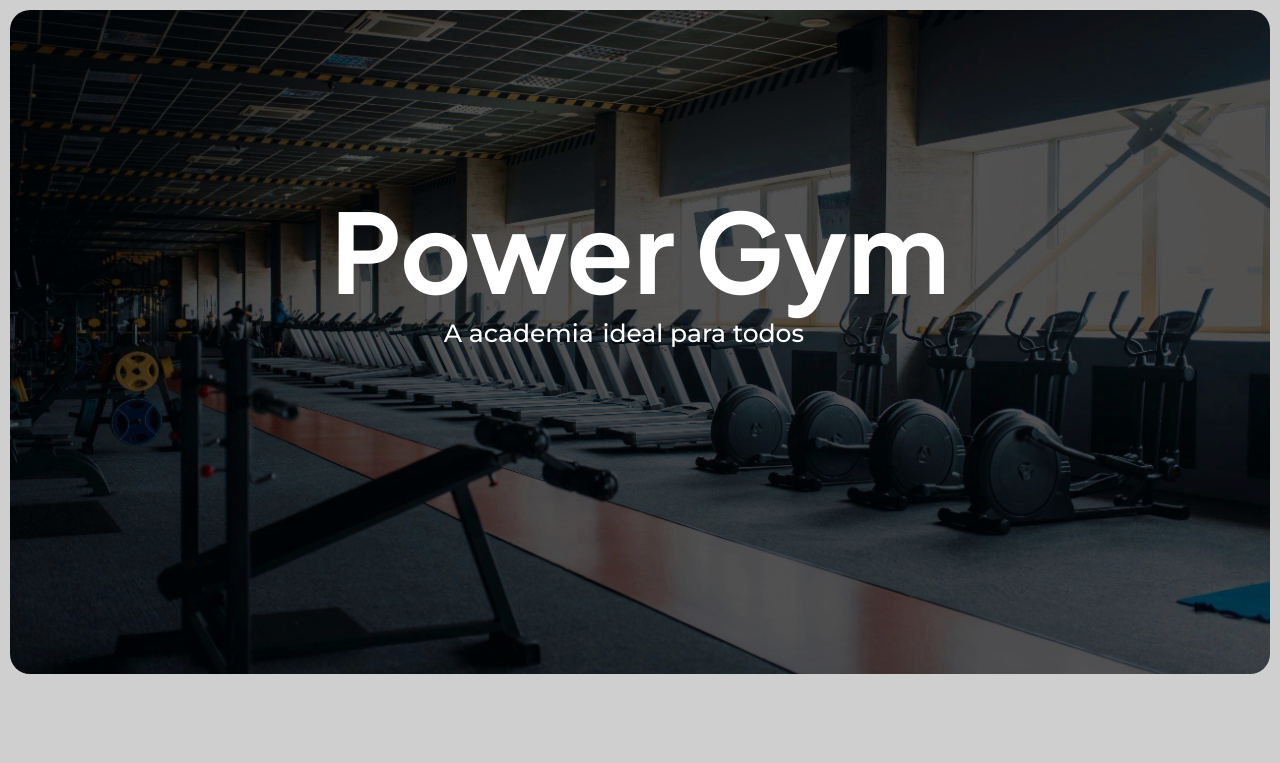
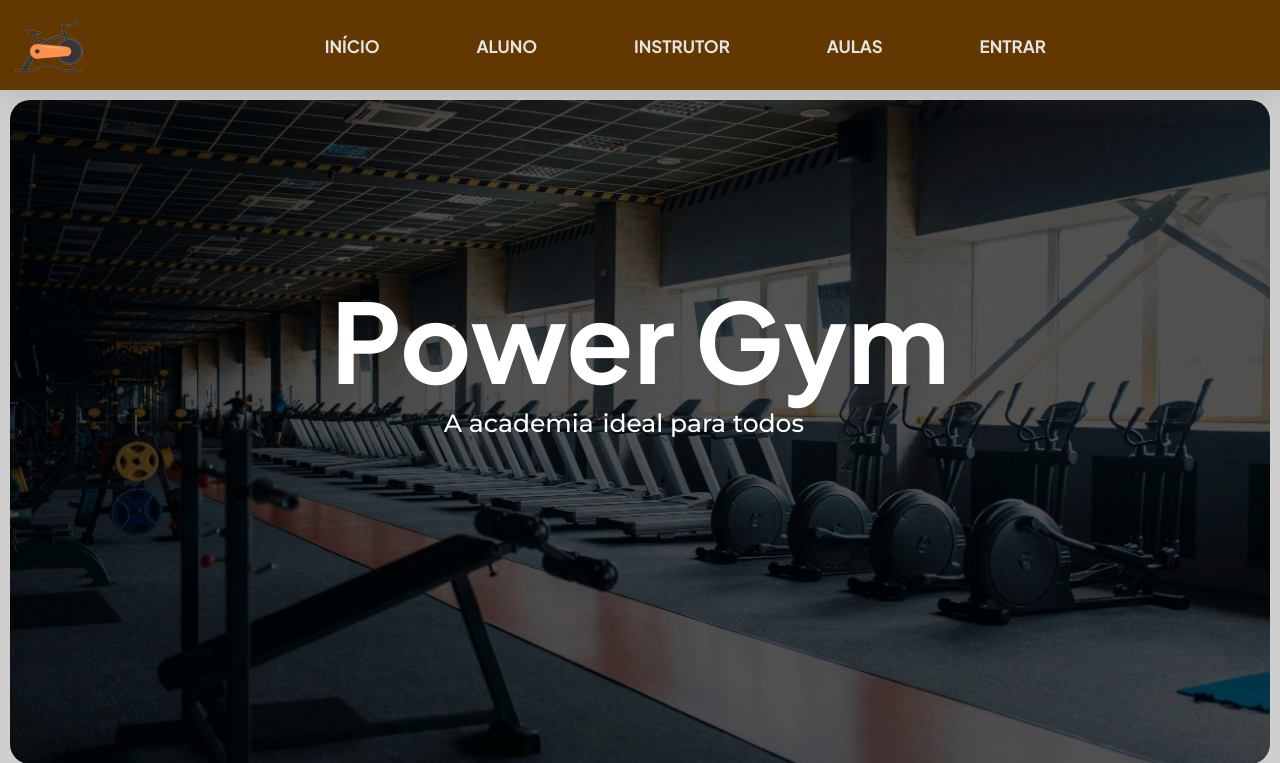
Before and after one commit to Ana-Livia-Lopes/academia, a PHP site: page / in a window 1280 px wide. Shown: the top 763 px of the page. Run offline with PHP 8.4, Linux system fonts and the light colour scheme.

Commit message:
index e header

```diff
--- a/css/style.css
+++ b/css/style.css
@@ -148,8 +148,14 @@ h2{
     display: flex;
     align-items: center;
     justify-content: center;
-    font-size: 40px;
-    margin-top: 40px;
+    font-size: 60px;
+    margin-top: 100px;
+    margin-bottom: 80px;
+    text-align: center;
+}
+a{
+    text-decoration: none;
+    color: #000000;
 }
 .container{
     width: 80%;
@@ -286,9 +292,9 @@ span.material-symbols-outlined {
     @keyframes reveal {
         0% {opacity:0;width:0px;}
         20% {opacity:1;width:0px;}
-        30% {width:167px;}
+        30% {width:137px;}
 
-        100% {opacity:1;width:167px;}
+        100% {opacity:1;width:137px;}
     }
     .pc{
         display: none;
--- a/footer.php
+++ b/footer.php
@@ -17,7 +17,7 @@ footer {
     background-color: rgb(255, 255, 255);
     width: 100%;
     color: black;
-    margin-top: 100px;
+    margin-top: 220px;
 }
 
 .contato {
--- a/header.php
+++ b/header.php
@@ -0,0 +1,189 @@
+<header id="header">
+        <div id="container">
+            <a href="index.php" id="box-img"><img class= "logo" src="img/logo.png" alt="logo"></li></a>
+            <nav>
+                <ul id="nav1">
+                    <li><h3><a id="inicio" href="./index.php">início</a></h3></li>
+                    <li><h3><a href="./aluno.php">Aluno</a></h3></li>
+                    <li><h3><a href="./instrutor.php">Instrutor</a></h3></li>
+                    <li><h3><a href="./aulas.php">Aulas</a></h3></li>
+                    <li><h3><a href="./login.php">Entrar</a></h3></li>
+
+                </ul>
+                <div id="user-div">
+
+
+                <script>
+                    function redirecionar(url) {
+                        if (url) {
+                            window.location.href = url;
+                        }
+                    }
+                </script>
+                </div>
+                <input type="checkbox" id="checkbox">
+                <label for="checkbox" id="botao">☰</label>
+                <ul id="nav2">
+                <li><h3><a id="inicio" href="./index.php">início</a></h3></li>
+                    <li><h3><a href="./aluno.php">Aluno</a></h3></li>
+                    <li><h3><a href="./instrutor.php">Instrutor</a></h3></li>
+                    <li><h3><a href="./aulas.php">Aulas</a></h3></li>
+                    <li><h3><a href="./login.php">Entrar</a></h3></li>
+                </ul>
+            </nav>
+        </div>
+    </header>
+
+
+    <style>
+        header {
+    background-color: rgb(98, 56, 0);
+    color:rgb(255, 255, 255);
+    padding: 10px;
+    text-align: center;
+    position: sticky;
+    top: 0;
+    z-index: 50;
+    box-shadow: rgba(100, 100, 111, 0.2) 0px 7px 29px 0px;
+    transition: all 0.4s ease;
+}
+
+#header.ativo{
+    top: -95px;
+    opacity: 0;
+}
+
+#container {
+    max-width: 1300px;
+    margin: 0 auto;
+    display: flex;
+    justify-content: space-between;
+    align-items: center;
+}
+#box-img{
+    width: 180px;
+    height: 70px;
+    display: flex;
+    align-items: center;
+}
+.logo {
+    width: 80px;
+    float: left;
+}
+#nav1{
+    margin-left: 8%;
+    display: flex;
+    justify-content: center;
+}
+#login{
+    color: #0e3960;
+    text-decoration: none;
+    font-size: 17px;
+    font-weight: 600;
+    font-family: 'Plus Jakarta Sans', sans-serif;
+    text-transform: uppercase;
+}
+#user-div{
+    display: flex;
+    align-items: center;
+    list-style: none;
+}
+#user{
+    background-color: rgba(255, 255, 255, 0);
+    border: none;
+    color: #0e3960;
+    text-decoration: none;
+    font-size: 17px;
+    font-weight: bold;
+    font-family: 'Plus Jakarta Sans', sans-serif;
+    text-transform: uppercase;
+    cursor: pointer;
+    height: 30px;
+    margin-top: 7px;
+    align-self: center;
+}
+#opt-nome{
+    display: none;
+}
+#opt-sair{
+    background-color: rgb(255, 255, 255);
+    font-weight: 600;
+    cursor: pointer;
+}
+header nav {
+    display: flex;
+    flex-direction: row;
+    flex-grow: 1;
+    justify-content: space-between;
+}
+
+header nav ul {
+    list-style: none;
+    display: flex;
+    margin: 0;
+    padding: 0;
+}
+
+header nav ul li {
+    padding: 10px;
+}
+
+header nav ul li a {
+    color:rgb(228, 228, 228);
+    text-decoration: none;
+    font-size: 17px;
+    font-weight: bold;
+    font-family: 'Plus Jakarta Sans', sans-serif;
+    text-transform: uppercase;
+    margin: 0 3vw;
+}
+
+a{
+    transition: color 0.3s;
+}
+
+a:hover{
+    color:rgb(171, 171, 171);
+}
+
+
+#checkbox{
+    display: none;
+}
+
+#botao{
+    display: none;
+    font-size: 40px;
+    color:#d66e2d;
+    cursor: pointer;
+    float: right;
+    margin-right: 10%;
+}
+
+#nav2{
+    display: none;
+    position: absolute;
+    background-color:rgba(214, 110, 45, 0.59);
+    top: 70px;
+    right: 0;
+    width: 200px;
+    z-index: 1;
+    border: solid 5px #d66e2d);
+}
+
+@media (max-width: 768px) {
+    #nav1{
+        display: none;
+    }
+    nav{
+        justify-content:right;
+    }
+    #botao{
+        display: block;
+    }
+    #checkbox:checked + #botao + #nav2{
+        display: block;
+    }
+}
+
+    </style>
--- a/index.php
+++ b/index.php
@@ -37,6 +37,7 @@
             <h2>Tipos de aulas disponiveis</h2>
 
             <div class="container" data-aos="fade" data-aos-duration="1000" data-aos-delay="200">
+            <a href="aulas.php">
         <div class="card">
             <div class="quadrado q1">
                 <div class="content">
@@ -50,6 +51,7 @@
                 </div>
             </div>
         </div>
+        </a>
         <a href="">
 
         <div class="card">
```
Also changed, not shown: img/logo.png (added).
